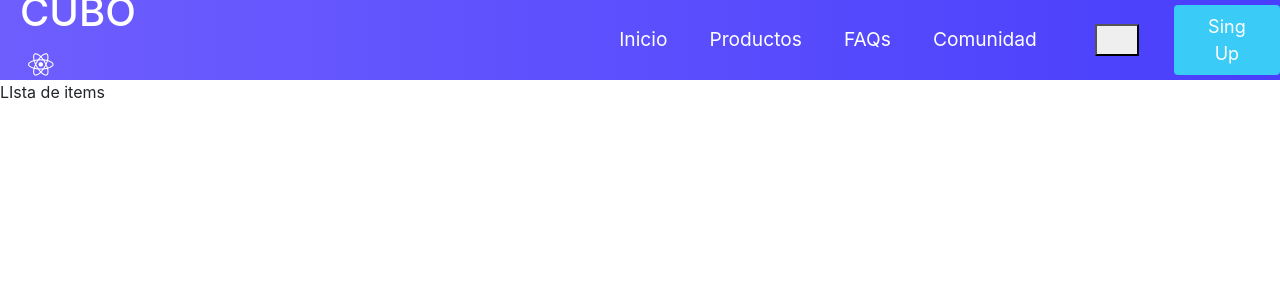
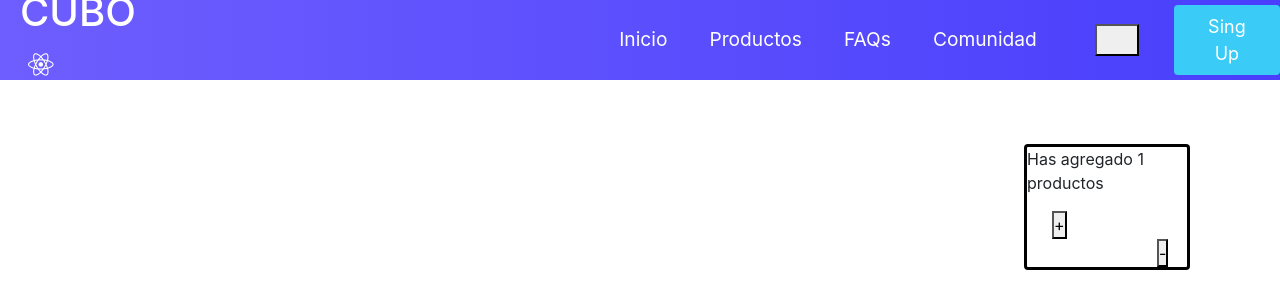
Before and after one commit to Baltasar12/CuboC, a React (Create React App) app: page / in a window 1280 px wide. Shown: the top 308 px of the page. Built offline with nearby package versions, Linux system fonts and the light colour scheme; some icons are missing.

Commit message:
Commit 5: rama nueva con distinto estilo

```diff
--- /dev/null
+++ b/src/components/ItemCount.jsx
@@ -0,0 +1,28 @@
+import React, { useState } from 'react';
+
+let style1 = {
+    marginLeft:130,
+}
+
+let style2 = {
+    marginLeft:25,
+}
+
+function ItemCount() {
+    // Declaración de una variable de estado que llamaremos "count"
+    const [count, setCount] = useState(1);
+
+    return (
+      <div>
+        <p>Has agregado {count} productos</p>
+        <button onClick={() => setCount(count + 1)} style={style2}>
+          +
+        </button>
+        <button onClick={() => setCount(count - 1)} style={style1}>
+            -
+        </button>
+      </div>
+    );
+  }
+
+export default ItemCount
--- /dev/null
+++ b/src/components/ItemListContainer.css
@@ -0,0 +1,10 @@
+
+.itemC{
+    display: flex;
+    align-items: center;
+    margin-left: 80%;
+    margin-right: 7%;
+    margin-top: 5%;
+    border: 3px solid black;
+    border-radius: 4px;
+}
--- a/src/components/ItemListContainer.jsx
+++ b/src/components/ItemListContainer.jsx
@@ -1,5 +1,13 @@
 import React from "react";
+import './ItemListContainer.css'
+import ItemCount from "./ItemCount";
 
 export default function ItemList(props){
-    return <div>LIsta de items</div>
+    return(
+
+
+    <div className="itemC"> <ItemCount></ItemCount> </div>
+
+    )
+
 }
--- a/src/components/NavBar/NavBar.jsx
+++ b/src/components/NavBar/NavBar.jsx
@@ -1,6 +1,6 @@
 import React, {Component} from 'react';
 import {MenuItems} from "./MenuItems";
-import { Button } from '../Button';
+import { Button } from './Button';
 import {Cart} from './CartWidget'
 import './NavBar.css'
 
```
Also changed, not shown: src/components/NavBar/Button.css (renamed from src/components/Button.css), src/components/NavBar/Button.jsx (renamed from src/components/Button.jsx).
